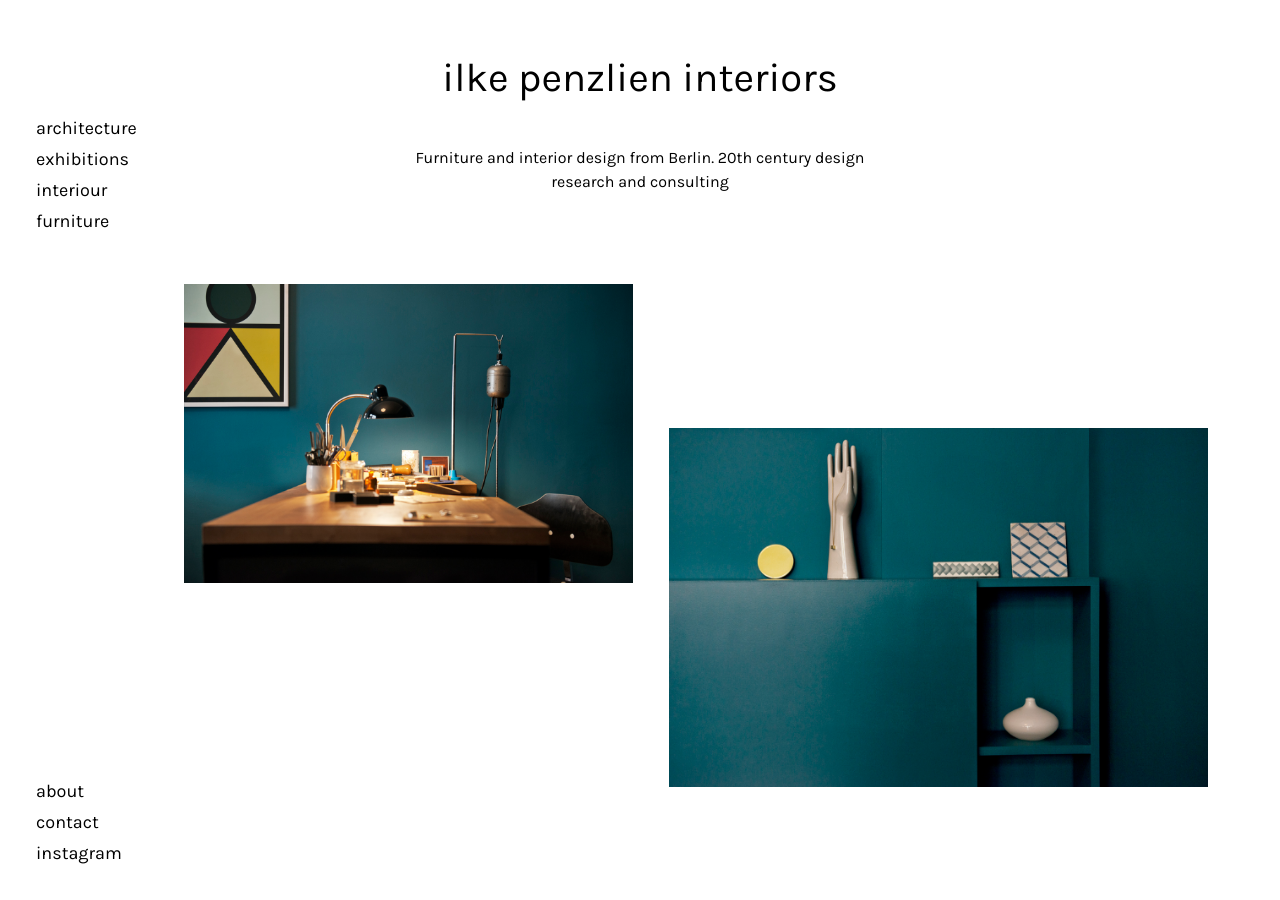
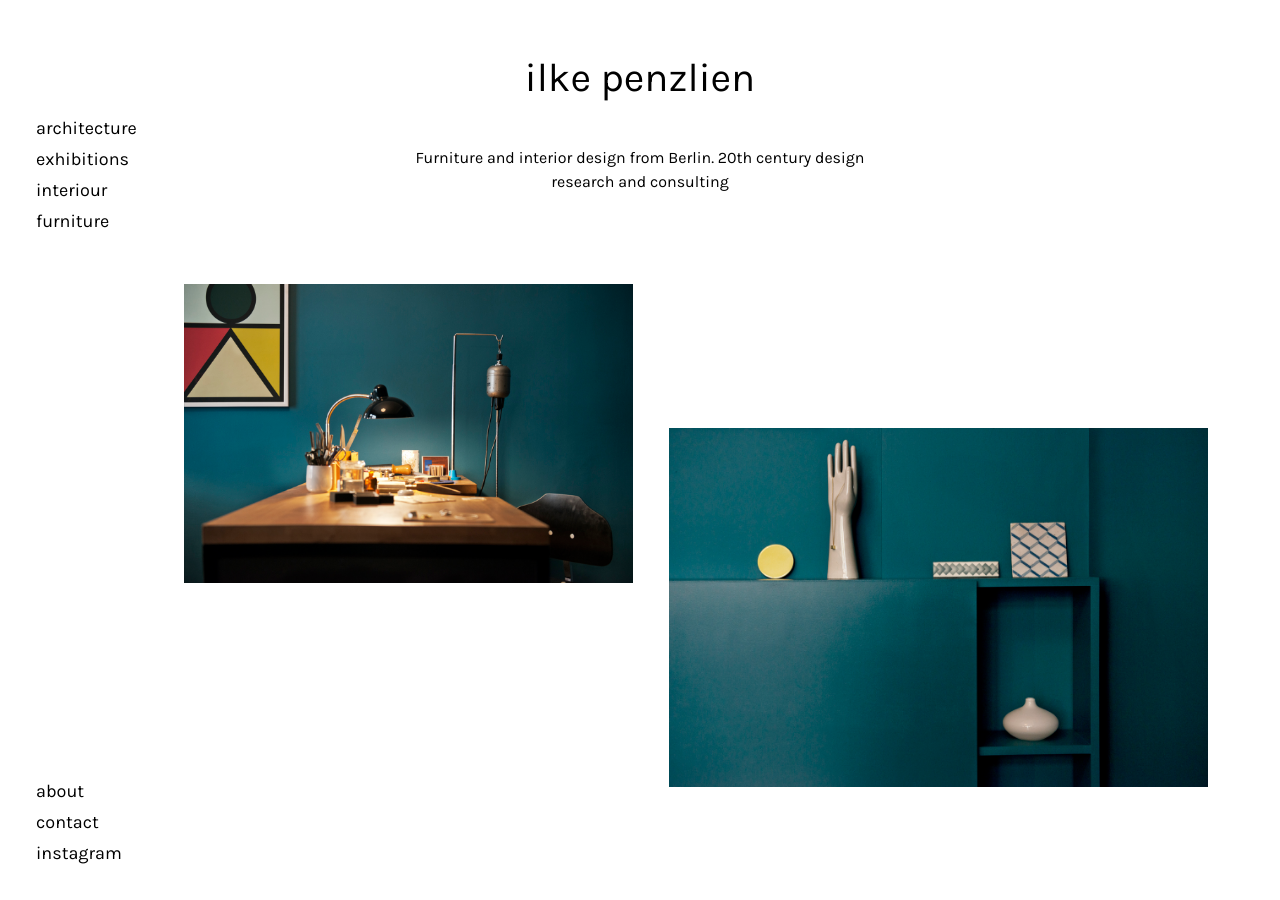
Before and after one commit to airbinski/ilke-penzlien, a Jekyll site: the page built from index.md, in a window 1280 px wide and 900 px high. Built offline with Jekyll 4.4.1, drawn with Linux system fonts in a browser that asks for light colours.

Commit message:
Update _config.yml

```diff
--- a/_config.yml
+++ b/_config.yml
@@ -1,6 +1,6 @@
 # Configurable meta information about website
 # ~~~~~~~~~~~~~~~~~~~~~~~~~~~~~~~~~~~~~~~~~~~
-title: Ilke Penzlien Interiors
+title: Ilke Penzlien
 description: >-
   Furniture and interior design from Berlin. 20th century design research and
   consulting
```
